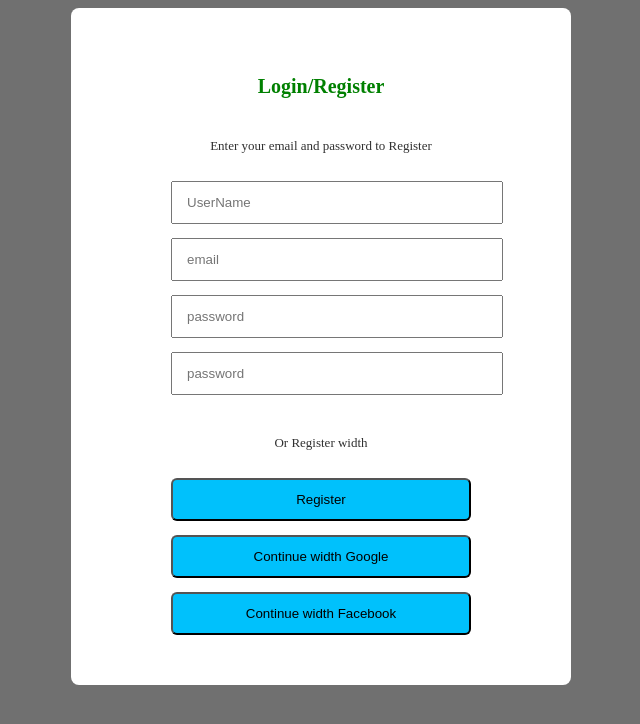
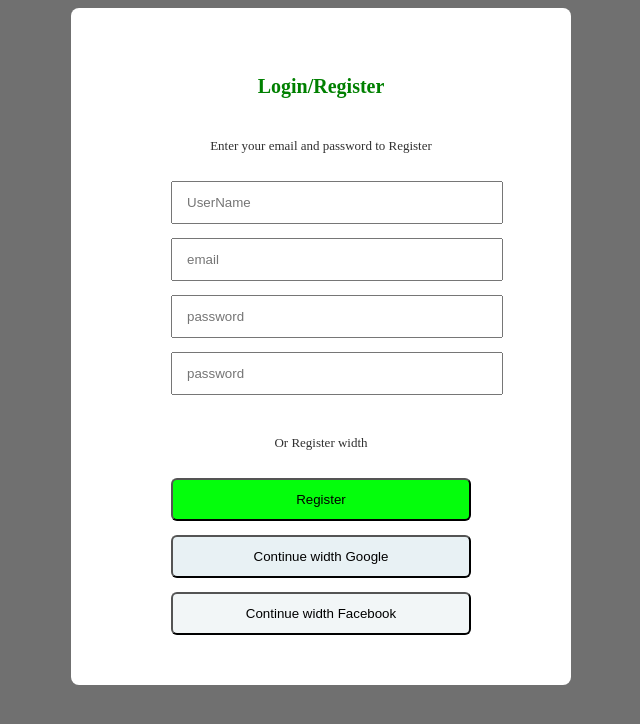
Before and after one commit to HAndus9812/register, a plain HTML site: page Registration.html in a window 1280 px wide. Shown: the whole page, without its empty margins (319-959 px from the left). Drawn offline with Linux system fonts and the light colour scheme.

Commit message:
button change color

```diff
--- a/Registration.html
+++ b/Registration.html
@@ -61,9 +61,9 @@ text-align: center;
     <input type="Password" placeholder="password">
     <input type="Password" placeholder="password">
   <p class="text-form" >Or Register width</p>
-    <button style="background-color: rgb(0, 193, 252);">Register</button>
-    <button style="background-color:rgb(0, 193, 252) ;">Continue width Google</button>
-    <button style="background-color: rgb(0, 193, 252);">Continue width Facebook</button>
+    <button style="background-color: rgb(4, 254, 12);">Register</button>
+    <button style="background-color:rgb(232, 241, 244) ;">Continue width Google</button>
+    <button style="background-color: rgb(242, 246, 247);">Continue width Facebook</button>
   </div>
   </form>
   </div>
```
